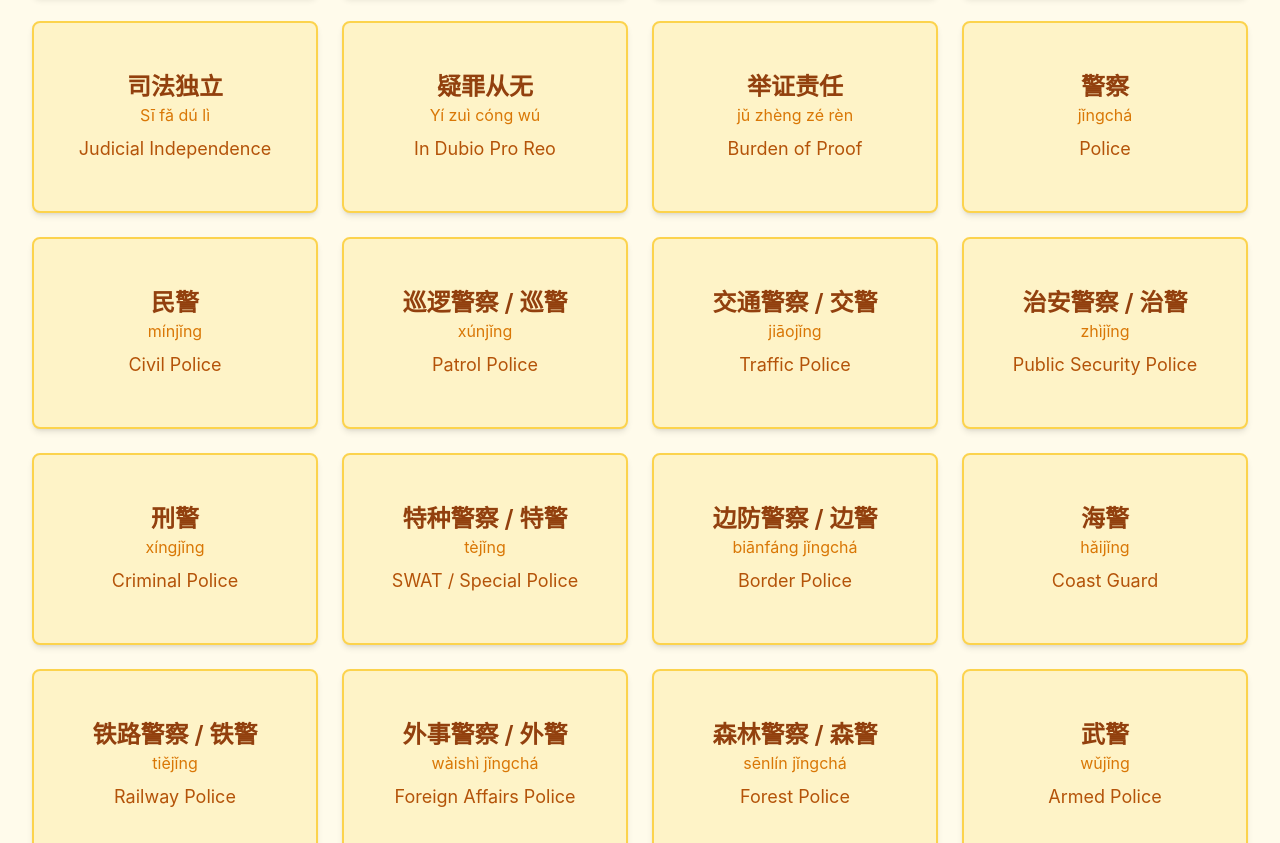
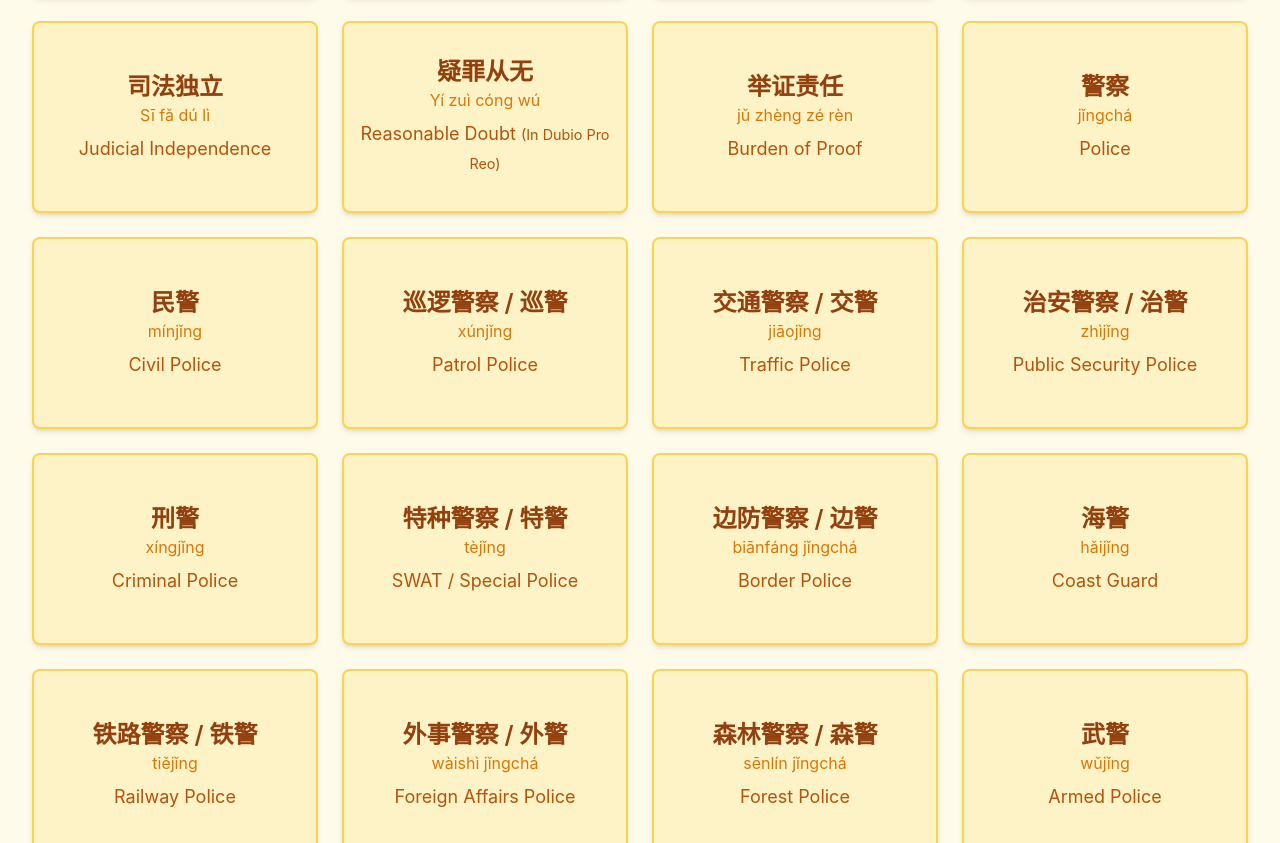
Before and after one commit to monokumazx/Bilingual_Chinese_English_Courtroom, a plain HTML site: page index.html in a window 1280 px wide. Shown: the part 9507-10350 px from the top of the page. Drawn offline with nearby package versions, Linux system fonts and the light colour scheme.

Commit message:
Update index.html

```diff
--- a/index.html
+++ b/index.html
@@ -252,7 +252,7 @@
             { "category": "法律原则", "chinese": "诚实信用原则", "pinyin": "Chéng shí xìn yòng yuán zé", "english": "Good Faith Principle", "desc_zh": "民事法律中的诚信义务。", "desc_en": "Obligation of good faith in civil law." },
             { "category": "法律原则", "chinese": "法律面前人人平等", "pinyin": "Fǎ lǜ miàn qián rén rén píng děng", "english": "Equality Before the Law", "desc_zh": "法律适用不因身份、地位差异而区别对待。", "desc_en": "Law applies equally to all, regardless of status or identity." },
             { "category": "法律原则", "chinese": "司法独立", "pinyin": "Sī fǎ dú lì", "english": "Judicial Independence", "desc_zh": "法官独立审判，不受行政干预。", "desc_en": "Judges adjudicate independently without external interference." },
-            { "category": "法律原则", "chinese": "疑罪从无", "pinyin": "Yí zuì cóng wú", "english": "In Dubio Pro Reo", "desc_zh": "证据不足时，应作有利被告的判决。", "desc_en": "When in doubt, rule in favor of the defendant." },
+            { "category": "法律原则", "chinese": "疑罪从无", "pinyin": "Yí zuì cóng wú", "english": "Reasonable Doubt <span style='font-size: 0.8em;'> (In Dubio Pro Reo)</span>", "desc_zh": "证据不足时，应作有利被告的判决。", "desc_en": "When in doubt, rule in favor of the defendant." },
             { "category": "法律原则", "chinese": "举证责任", "pinyin": "jǔ zhèng zé rèn", "english": "Burden of Proof", "desc_zh": "应提供证据证明事实者的责任", "desc_en": "Duty to prove one’s case" },
 
             // 警种 (Police Categories)
```
